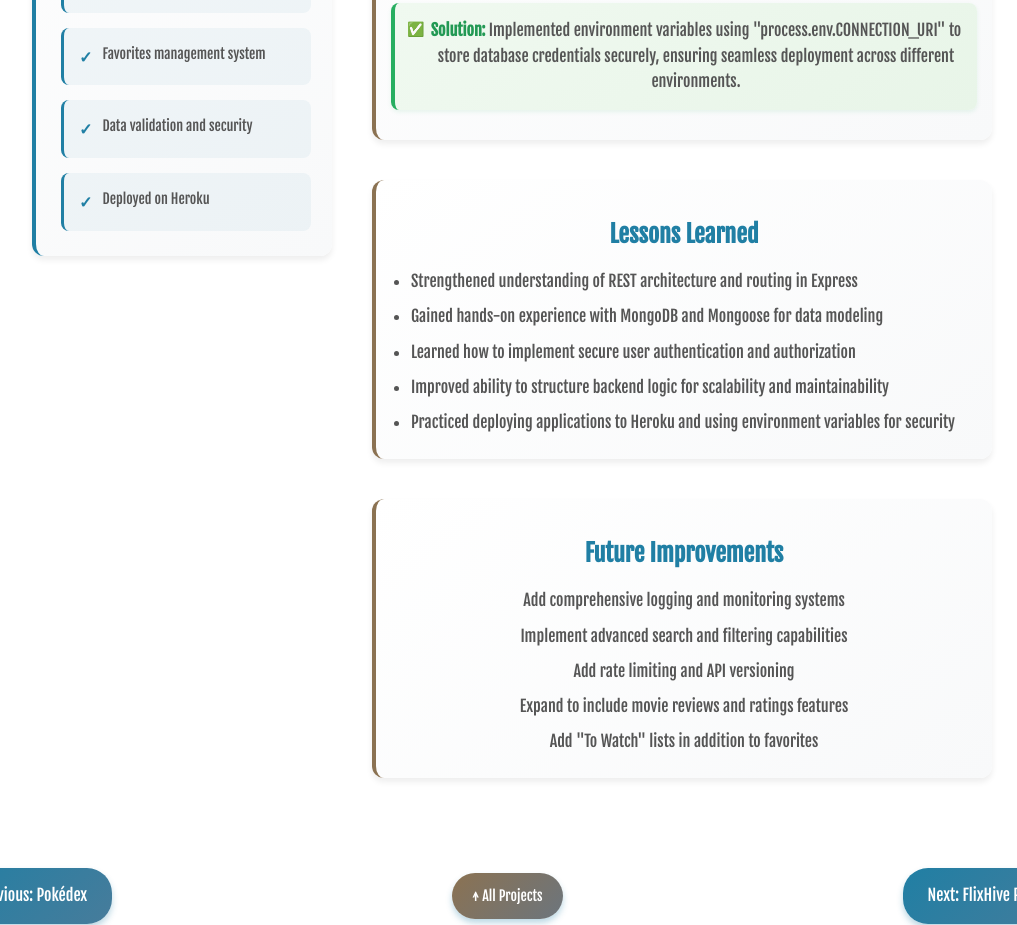
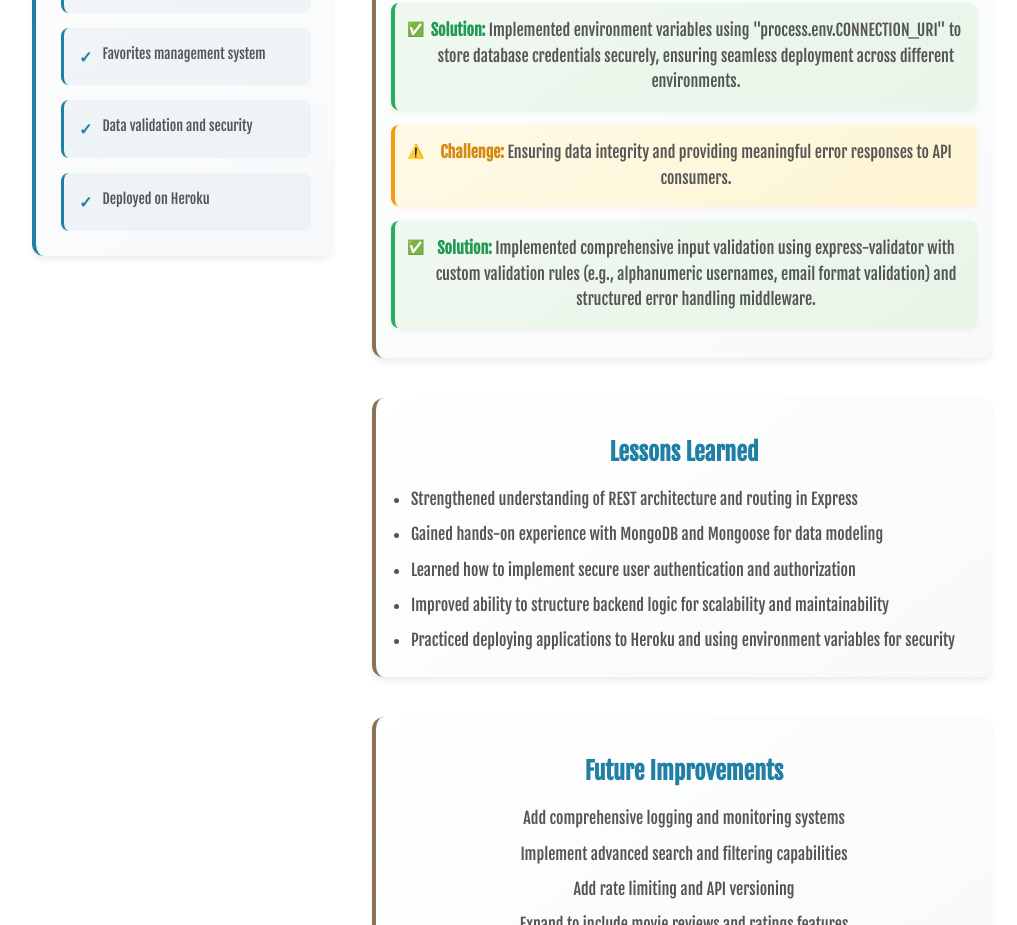
Before and after one commit to cinchronicity/portfolio-site, a plain HTML site: page flixhive-api.html in a window 1280 px wide. Shown: the part 1960-2885 px from the top of the page, without its empty margins (128-1145 px from the left). Drawn offline with nearby package versions, Linux system fonts and the light colour scheme.

Commit message:
add one last challenge and solution to flixhive-api.html

```diff
--- a/flixhive-api.html
+++ b/flixhive-api.html
@@ -165,6 +165,23 @@
               different environments.
             </span>
           </p>
+          <p>
+            <span class="challenge">
+              <span class="challenge-text">Challenge:</span> Ensuring data integrity and providing meaningful error
+              responses to API consumers.
+
+
+
+
+            </span>
+          </p>
+          <p>
+            <span class="solution">
+              <span class="solution-text">Solution:</span> Implemented comprehensive input validation using
+              express-validator with custom validation rules (e.g., alphanumeric usernames, email format validation) and
+              structured error handling middleware.
+            </span>
+          </p>
         </section>
 
         <!-- Lessons Learned -->
```
